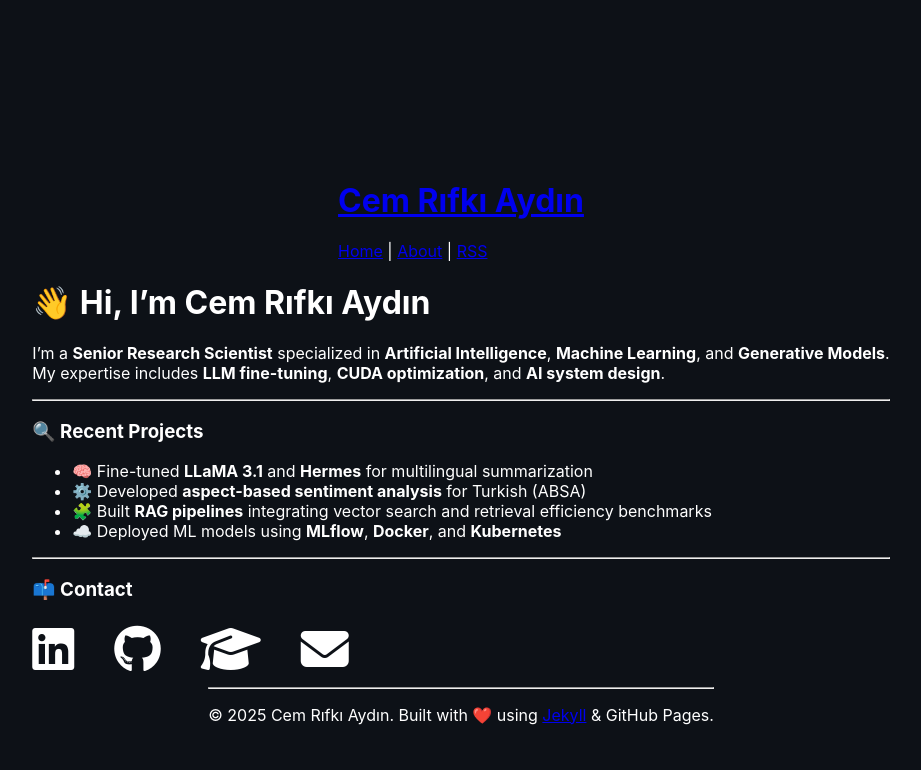
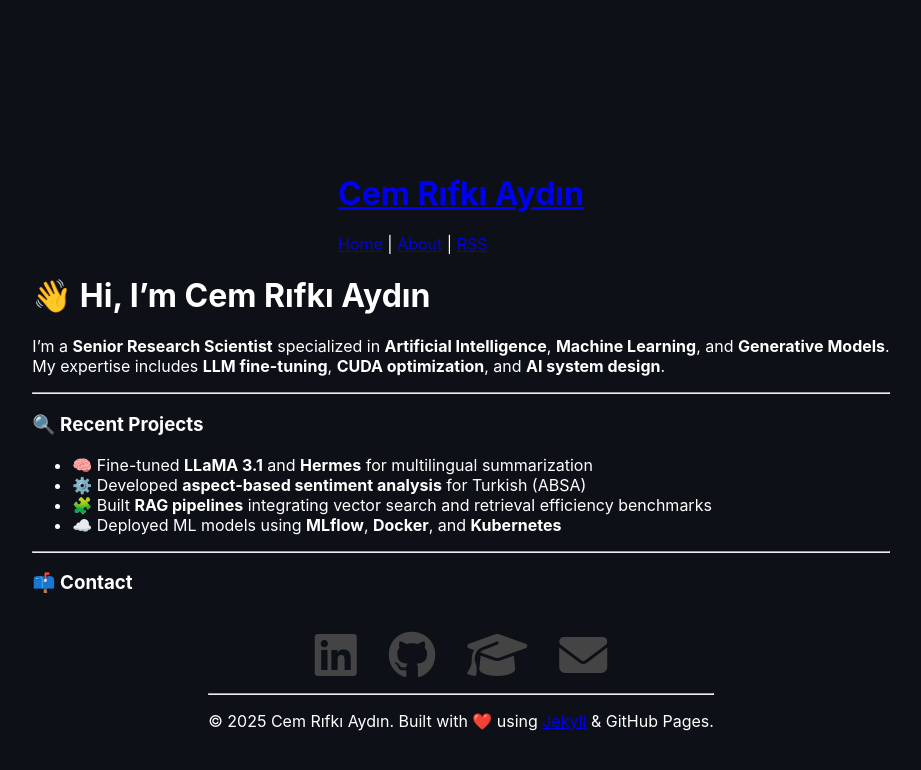
Before and after one commit to cemrifki/cemrifki.github.io, a Jekyll site: the page built from index.md, in a window 1280 px wide. Shown: the top 770 px of the page, without its empty margins (179-1100 px from the left). Built offline with Jekyll 4.4.1, drawn with Linux system fonts in a browser that asks for light colours.

Commit message:
Made further updates to the HTML and CSS files.

```diff
--- a/_includes/footer.html
+++ b/_includes/footer.html
@@ -1,4 +1,6 @@
 <footer>
+  <link rel="stylesheet" href="https://cdnjs.cloudflare.com/ajax/libs/font-awesome/6.5.0/css/all.min.css">
+
   <hr>
   <p>
     © {{ site.time | date: "%Y" }} {{ site.author.name }}.
--- a/assets/css/style.css
+++ b/assets/css/style.css
@@ -12,27 +12,28 @@ body {
 
 .contact-icons {
   display: flex;
-  gap: 2.5rem;
-  margin-top: 1rem;
+  justify-content: center;
+  gap: 2rem;
+  margin-top: 2rem;
 }
 
 .icon {
   font-size: 3rem;
-  color: #fff;
+  color: #444;
   text-decoration: none;
-  transition: transform 0.2s, color 0.2s;
+  transition: transform 0.2s ease, color 0.2s ease;
 }
 
 .icon:hover {
   transform: scale(1.2);
 }
 
-.icon.linkedin:hover {
-  color: #0a66c2;
+.icon.github:hover {
+  color: #24292e;
 }
 
-.icon.github:hover {
-  color: #6e5494;
+.icon.linkedin:hover {
+  color: #0077b5;
 }
 
 .icon.scholar:hover {
@@ -40,5 +41,5 @@ body {
 }
 
 .icon.email:hover {
-  color: #ff9800;
+  color: #d93025;
 }
```
